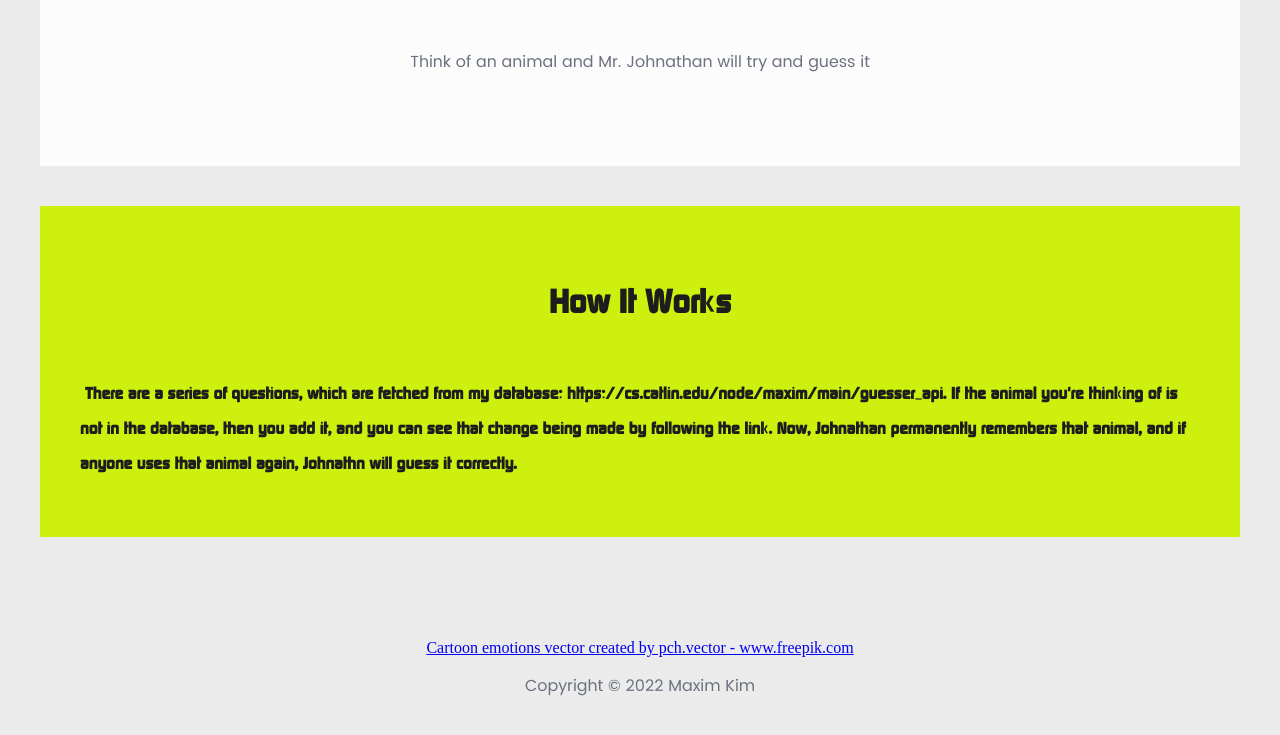
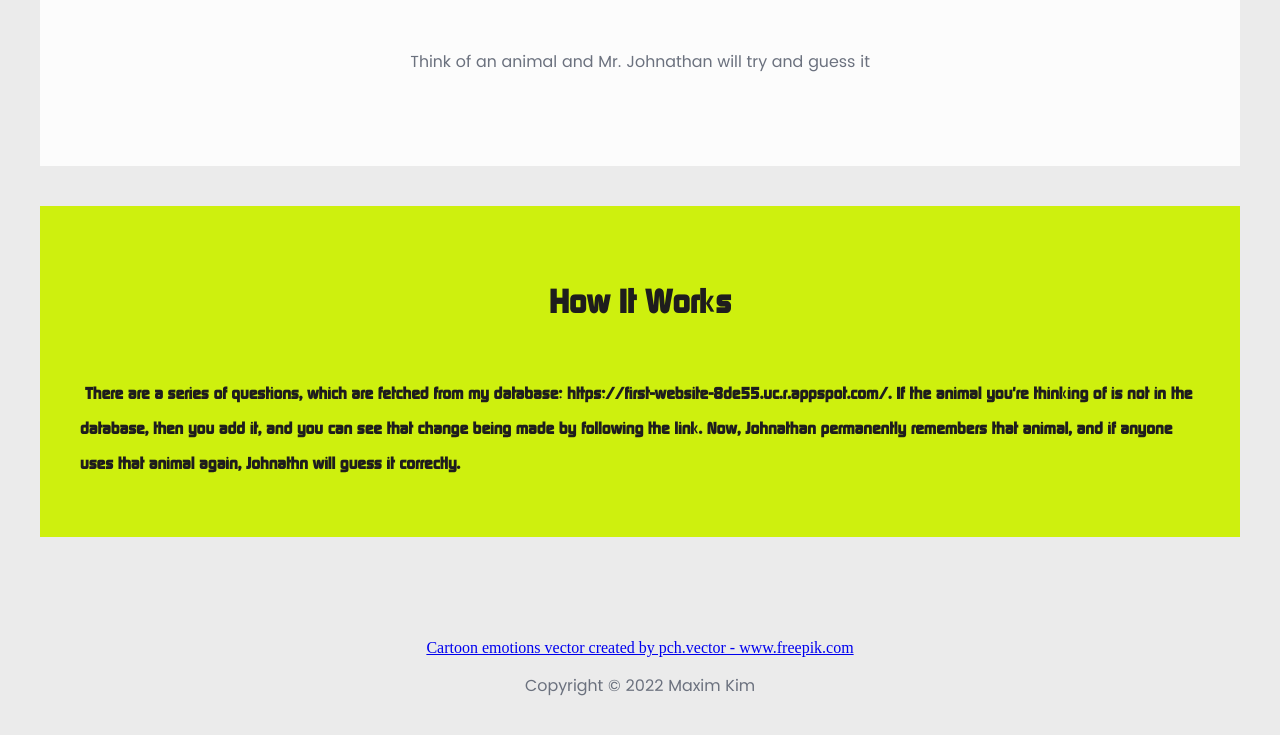
Before and after one commit to Maxim12313/Maxim12313.github.io, a plain HTML site: page game_page/games/animal_guessing/index.html in a window 1280 px wide. Shown: the part 614-1349 px from the top of the page. Drawn offline with Linux system fonts and the light colour scheme; no server answers.

Commit message:
updated url

```diff
--- a/game_page/games/animal_guessing/index.html
+++ b/game_page/games/animal_guessing/index.html
@@ -87,7 +87,7 @@
 
             <p>
                 <grey>
-                    There are a series of questions, which are fetched from my database: https://cs.catlin.edu/node/maxim/main/guesser_api. If the animal you're thinking of is not in the database, then you add it, and you can see that change being made by following the link. Now, Johnathan permanently remembers that animal, and if anyone uses that animal again, Johnathn will guess it correctly.
+                    There are a series of questions, which are fetched from my database: https://first-website-8de55.uc.r.appspot.com/. If the animal you're thinking of is not in the database, then you add it, and you can see that change being made by following the link. Now, Johnathan permanently remembers that animal, and if anyone uses that animal again, Johnathn will guess it correctly.
                 </grey>
             </p>
 
```
